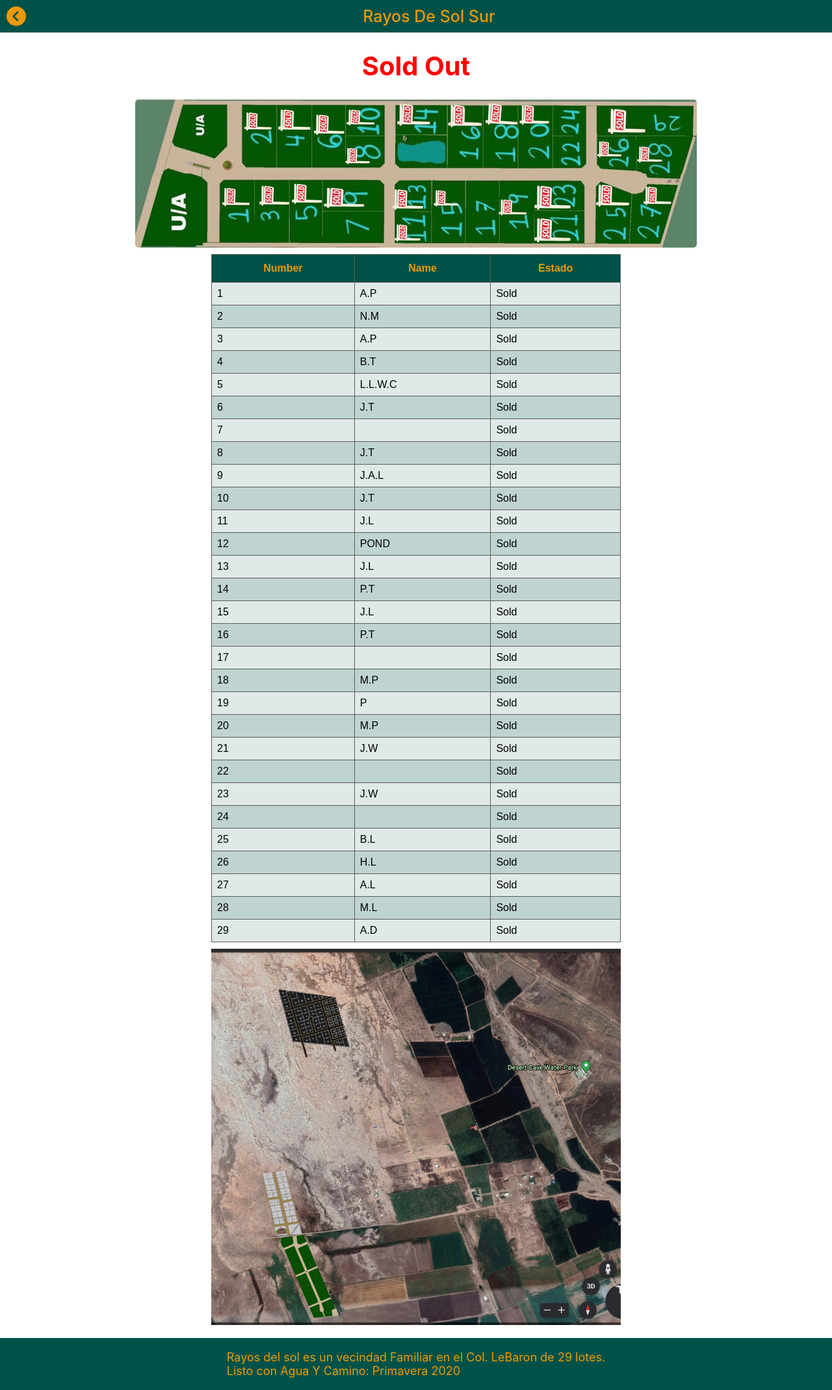
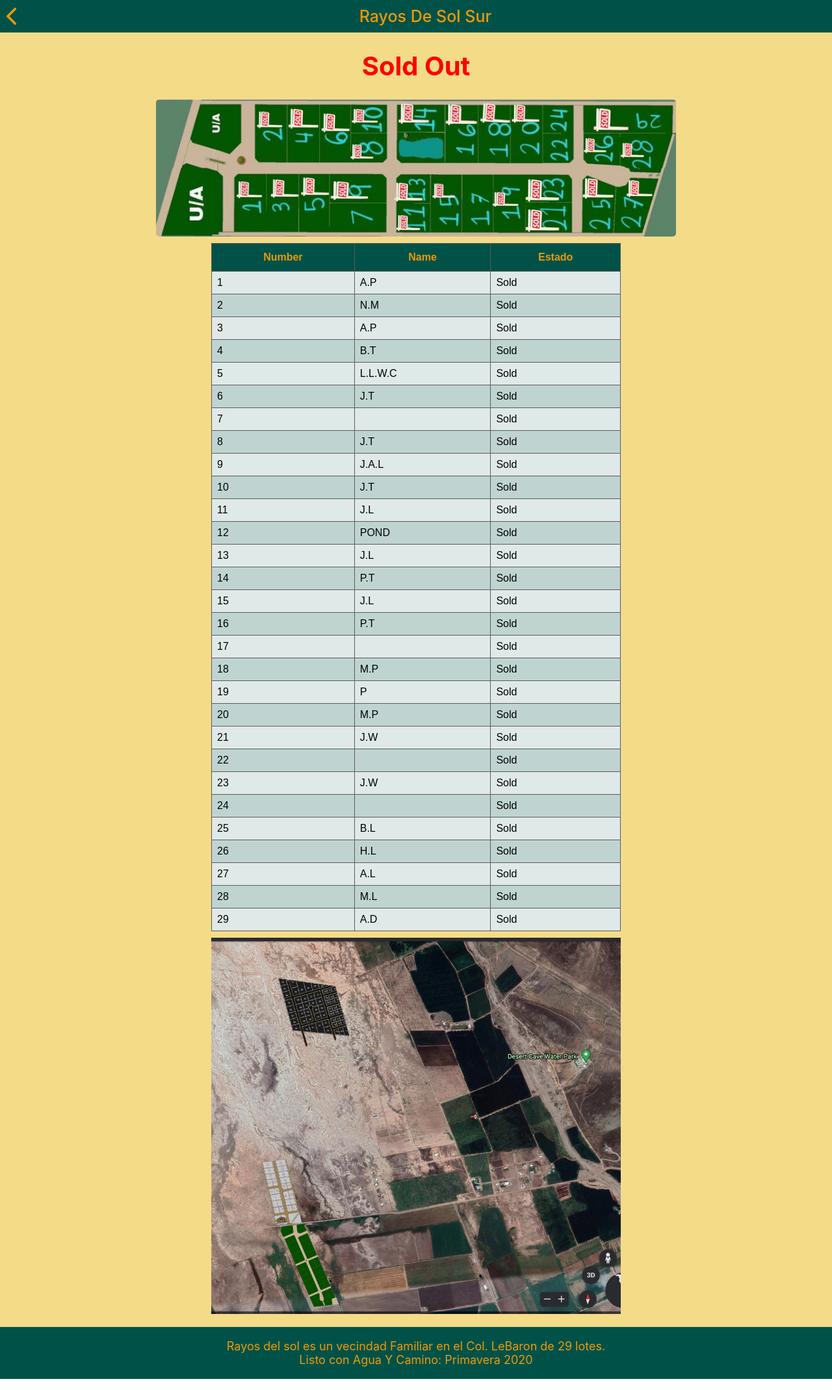
Before and after one commit to Arreo1a/LV-CactusAcres, a React (Create React App) app: page /rayos-de-sol-sur in a window 1280 px wide. Shown: the whole page at 65% size. Built offline with nearby package versions, Linux system fonts and the light colour scheme; no server answers.

Commit message:
changed go back buttons on pages headers

```diff
--- a/src/pages/PuestaDeSol/components/Navbar/PDSNavbar.js
+++ b/src/pages/PuestaDeSol/components/Navbar/PDSNavbar.js
@@ -1,5 +1,8 @@
 import React from "react";
 import { Link } from "react-router-dom";
+
+import { FontAwesomeIcon } from "@fortawesome/react-fontawesome";
+import { faChevronLeft } from "@fortawesome/free-solid-svg-icons";
 
 import "./PDSNavbar.scss";
 
@@ -7,7 +10,7 @@ function PDSNavbar() {
   return (
     <div className="PDSNavbar">
       <Link to="/" className="backButton">
-        {"<"}
+        <FontAwesomeIcon icon={faChevronLeft} />
       </Link>
       <div className="titleTextContainer">
         <div className="titleText">Puesta De Sol</div>
--- a/src/pages/rayosDeSolNorte/components/Navbar/RDSNNavbar.js
+++ b/src/pages/rayosDeSolNorte/components/Navbar/RDSNNavbar.js
@@ -1,5 +1,8 @@
 import React from "react";
 import { Link } from "react-router-dom";
+
+import { FontAwesomeIcon } from "@fortawesome/react-fontawesome";
+import { faChevronLeft } from "@fortawesome/free-solid-svg-icons";
 
 import "./RDSNNavbar.scss";
 
@@ -7,7 +10,7 @@ function RDSNNavbar() {
   return (
     <div className="RDSNNavbar">
       <Link to="/" className="backButton">
-        {"<"}
+        <FontAwesomeIcon icon={faChevronLeft} />
       </Link>
       <div className="titleTextContainer">
         <div className="titleText">Rayos De Sol Norte</div>
--- a/src/pages/rayosDeSolSur/components/Navbar/RDSSNavbar.js
+++ b/src/pages/rayosDeSolSur/components/Navbar/RDSSNavbar.js
@@ -5,16 +5,14 @@ import { Link } from "react-router-dom";
 import "./RDSSNavbar.scss";
 
 //fontawesoem
-import { FontAwesomeIcon } from '@fortawesome/react-fontawesome';
-import {faCircleChevronLeft} from '@fortawesome/free-solid-svg-icons';
-import { library } from '@fortawesome/fontawesome-svg-core';
-library.add(faCircleChevronLeft)
+import { FontAwesomeIcon } from "@fortawesome/react-fontawesome";
+import { faChevronLeft } from "@fortawesome/free-solid-svg-icons";
 
 function RDSNNavbar() {
   return (
     <div className="RDSNNavbar">
       <Link to="/" className="backButton">
-        {<FontAwesomeIcon icon={ faCircleChevronLeft} />}
+        <FontAwesomeIcon icon={faChevronLeft} />
       </Link>
       <div className="titleTextContainer">
         <div className="titleText">Rayos De Sol Sur</div>
--- a/src/pages/rayosDeSolSur/pages/Homepage/RayosDeSolSurHomePage..scss
+++ b/src/pages/rayosDeSolSur/pages/Homepage/RayosDeSolSurHomePage..scss
@@ -1,19 +1,22 @@
 @import "../../components/Navbar/RDSSNavbar.scss";
 
 .RayosDeSolSurHomePage {
-  // background: #f4db88;
+  background: #f4db88;
 
   .sign {
     display: flex;
     justify-content: center;
     text-align: center;
+
     h1 {
       font-size: 2.5em;
       color: red;
     }
-  } //sign
+  }
+
   .homepage {
     margin: 0px 10px 0px 10px;
+
     .main {
       display: flex;
       justify-content: center;
@@ -24,12 +27,14 @@
         justify-content: center;
         align-items: center;
       }
+
       .content-images {
         display: flex;
         justify-content: center;
 
         .image-sold-out-horiz {
-          max-width: 1000px;
+          width: 800px;
+
           border-radius: 5px;
 
           @media (max-width: 800px) {
@@ -37,47 +42,50 @@
             max-width: 100%;
             border-radius: 5px;
           }
-        } //para computadora horizontal
-      } //content-images
+        }
+      }
 
       .content-graph {
         margin-bottom: 10px;
         margin-top: 10px;
 
-        justify-content: center;
-
-        @media (min-width: 800px) {
-          width: 50%;
-          height: 30%;
-        }
-      } //content-graph
-    } //main
-
-    .mapa-wrapper {
-      display: flex;
-      justify-content: center;
-      margin-bottom: 10px;
-      .map {
-        max-width: 100%;
         @media (min-width: 800px) {
           width: 50%;
           height: 30%;
         }
       }
     }
-  } //homepage
+
+    .mapa-wrapper {
+      display: flex;
+      justify-content: center;
+      margin-bottom: 10px;
+
+      .map {
+        max-width: 100%;
+
+        @media (min-width: 800px) {
+          width: 50%;
+          height: 30%;
+        }
+      }
+    }
+  }
 
   .footer {
+    display: flex;
+    align-items: center;
+
     height: 80px;
+    width: 100%;
+
     background: $color-main;
     color: $text-color-main;
 
     .Description {
-      display: flex;
-      justify-content: center;
-      align-items: center;
+      text-align: center;
 
       font-size: 18px;
     }
   }
-} //RayosDeSolSurHomePage
+}
--- a/src/pages/rayosDeSolSur/pages/Homepage/RayosDeSolSurHomePage.js
+++ b/src/pages/rayosDeSolSur/pages/Homepage/RayosDeSolSurHomePage.js
@@ -38,12 +38,11 @@ function RayosDeSolSurHomePage() {
       </div>
       <div className="footer">
         <div className="Description">
-          <p>
+          <div>
             Rayos del sol es un vecindad Familiar en el Col. LeBaron de 29
-            lotes. <br />
-            Listo con Agua Y Camino: Primavera 2020
-            <br />
-          </p>
+            lotes.
+          </div>
+          <div>Listo con Agua Y Camino: Primavera 2020</div>
         </div>
       </div>
     </div>
--- a/src/pages/terrenoFrancisLeany/HomePage.js
+++ b/src/pages/terrenoFrancisLeany/HomePage.js
@@ -1,15 +1,27 @@
 import React from "react";
-import "./HomePage.scss";
+import { Link } from "react-router-dom";
+
+import { FontAwesomeIcon } from "@fortawesome/react-fontawesome";
+import { library } from "@fortawesome/fontawesome-svg-core";
+
+import { faChevronLeft } from "@fortawesome/free-solid-svg-icons";
 
 import img1 from "./images/img1.jpg";
 import img2 from "./images/img2.jpg";
 import map from "./images/map.jpg";
 // import { Icon } from "@iconify/react";
 
+import "./HomePage.scss";
+
 function TFLHomePage() {
   return (
     <div className="terrenoFrancisLeany">
-      <div className="header">Terreno de Francis Leany</div>
+      <div className="header">
+        <Link to="/" className="backButton">
+          <FontAwesomeIcon icon={faChevronLeft} />
+        </Link>
+        <div className="titleTextContainer">Terreno de Francis Leany</div>
+      </div>
 
       <div className="main">
         <div className="imagenes">
--- a/src/pages/terrenoFrancisLeany/HomePage.scss
+++ b/src/pages/terrenoFrancisLeany/HomePage.scss
@@ -5,11 +5,11 @@ $main-text-color: #fef7ff;
   background-color: white;
 
   .header {
-    // position: fixed;
+    display: flex;
+    align-items: center;
 
     background-color: $main-color;
     color: $main-text-color;
-    // text-shadow: 3px 3px 3px pink;
 
     top: 0px;
 
@@ -17,8 +17,28 @@ $main-text-color: #fef7ff;
     height: 50px;
 
     font-size: 35px;
-    text-align: center;
+
+    .backButton {
+      color: white;
+      text-decoration: none;
+
+      flex-direction: start;
+
+      font-size: 30px;
+      font-weight: 600;
+
+      margin-left: 10px;
+    }
+
+    .titleTextContainer {
+      display: flex;
+      justify-content: center;
+
+      flex: 1;
+    }
   }
+
+  /* ___________________________________________________ */
 
   .main {
     display: flex;
```
